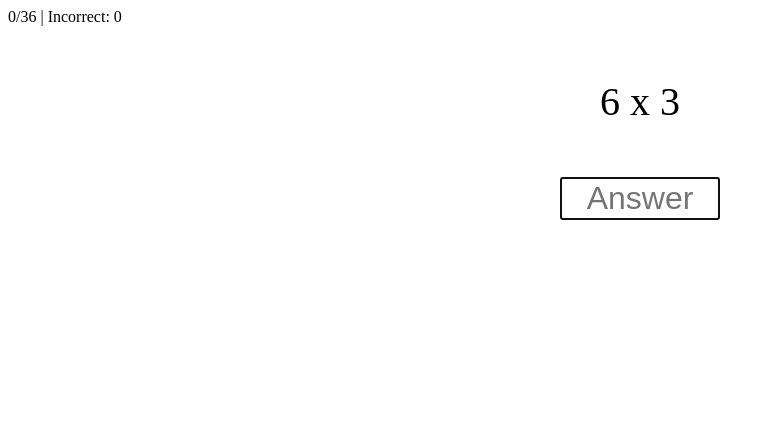
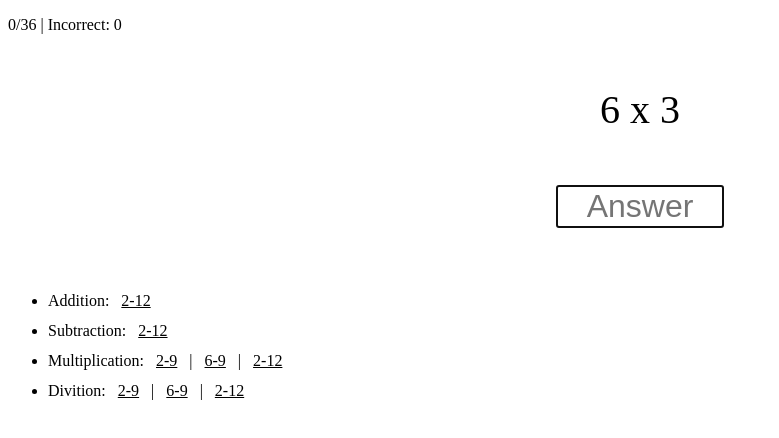
Before and after one commit to markasam/webtest, a plain HTML site: page time.html in a window 1280 px wide. Both pictures are taken after a click on the button "Start". Shown: the whole page, without its empty margins (0-779 px from the left). Drawn offline with Linux system fonts and the light colour scheme.

Commit message:
Support for sub and div

```diff
--- a/time.html
+++ b/time.html
@@ -1,3 +1,4 @@
+<!DOCTYPE html>
 <html>
 
 <head>
@@ -138,8 +139,6 @@
     function newProblem() {
       incorrectFlag = false;
 
-
-
       var newProblemText, lv, rv, op;
 
       do {
@@ -147,28 +146,34 @@
         var rv = getRandomInt(maxValue-minValue+1) + minValue;
         var op = operators[getRandomInt(operators.length)];
 
+        if (op === "/") {
+          lv = lv * rv;
+        } else if (op === "-") {
+          lv = lv + rv;
+        }
+
         newProblemText = `${lv} ${op} ${rv}`;
       } while (problem.innerHTML === newProblemText);
 
       problem.innerHTML = newProblemText;
-      answerText = getAnswerText(op, lv, rv);
+      answerText = `${getAnswer(op, lv, rv)}`;
 
       input.value = "";
       input.focus();
 
     }
 
-    function getAnswerText(op, lv, rv) {
+    function getAnswer(op, lv, rv) {
       switch (op) {
         case '+':
-          return `${lv + rv}`;
+          return lv + rv;
         case '-':
-          return `${lv - rv}`;
+          return lv - rv;
         case 'x':
         case '*':
-          return `${lv * rv}`;
+          return lv * rv;
         case '/':
-          return `${lv / rv}`;
+          return lv / rv;
         default:
           console.log(`Unkown operator: ${op}.`);
           return null;
@@ -239,6 +244,26 @@
         display: none;
       }
 
+      #links {
+        margin-top: 4em;
+      }
+
+      #links li {
+        margin: 0em 0em 0.75em 0em ;
+      }
+      #links a {
+        margin: 0em 0.5em 0em 0.5em ;
+      }
+
+      /* unvisited link */
+      #links a:link {
+        color: black;
+      }
+
+      /* visited link */
+      #links a:visited {
+        color: black;
+      }
 
     </style>
 </head>
@@ -253,6 +278,27 @@
 
   <div id="answerDiv">
     <input id="answerInput" placeholder="Answer" type="number" inputmode="numeric" pattern="\d*" />
+  </div>
+
+  <div id="links">
+    <ul>
+      <li>Addition:
+        <a href="?vrange=2,12&ops=add&goal=36">2-12</a>
+      </li>
+      <li>Subtraction:
+        <a href="?vrange=2,12&ops=sub&goal=36">2-12</a>
+      </li>
+      <li>Multiplication:
+        <a href="?vrange=2,9&ops=mult&goal=36">2-9</a> |
+        <a href="?vrange=6,9&ops=mult&goal=36">6-9</a> |
+        <a href="?vrange=2,12&ops=mult&goal=36">2-12</a>
+      </li>
+      <li>Divition:
+        <a href="?vrange=2,9&ops=div&goal=36">2-9</a> |
+        <a href="?vrange=6,9&ops=div&goal=36">6-9</a> |
+        <a href="?vrange=2,12&ops=div&goal=36">2-12</a>
+      </li>
+    </ul>
   </div>
 
   <div id="params">
```
